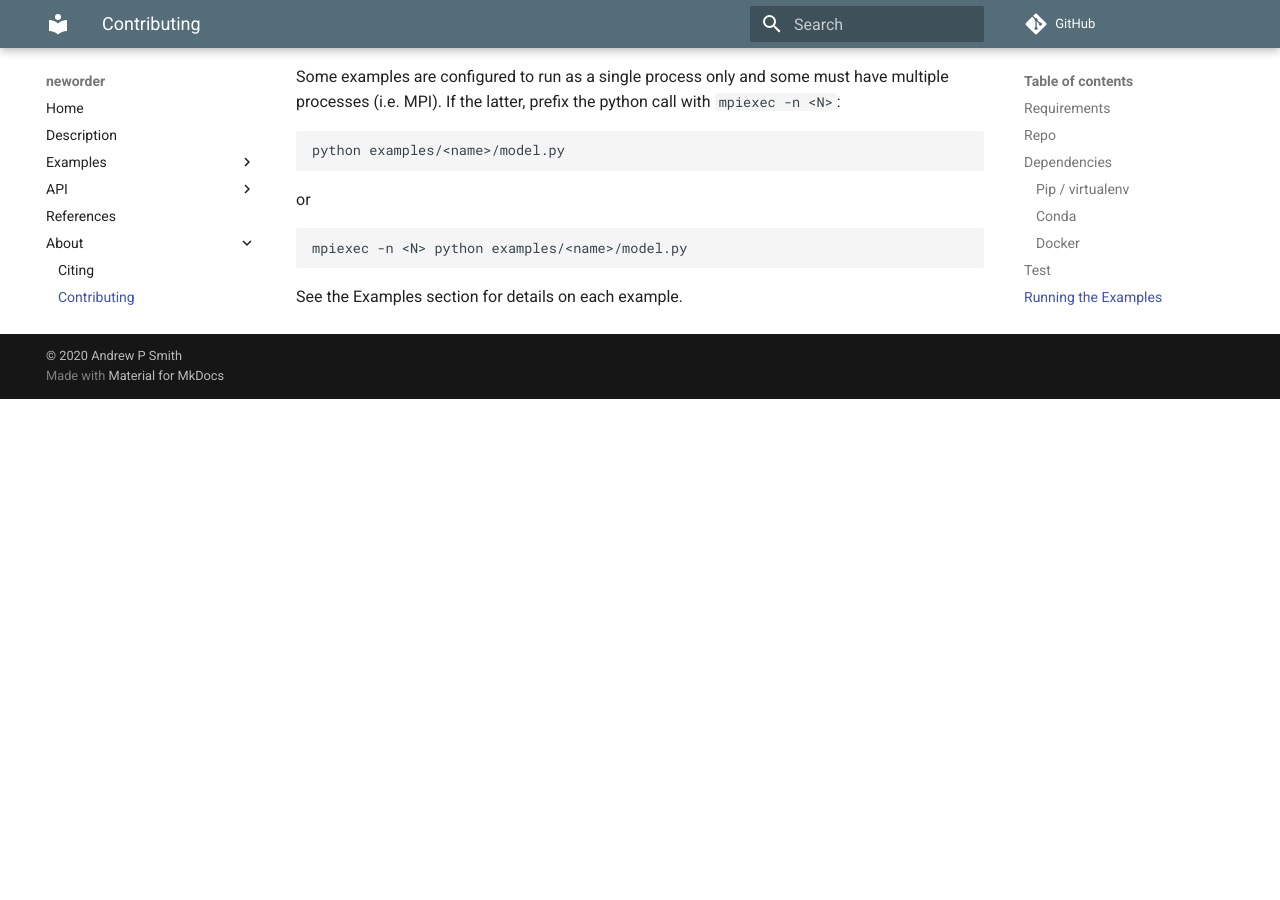
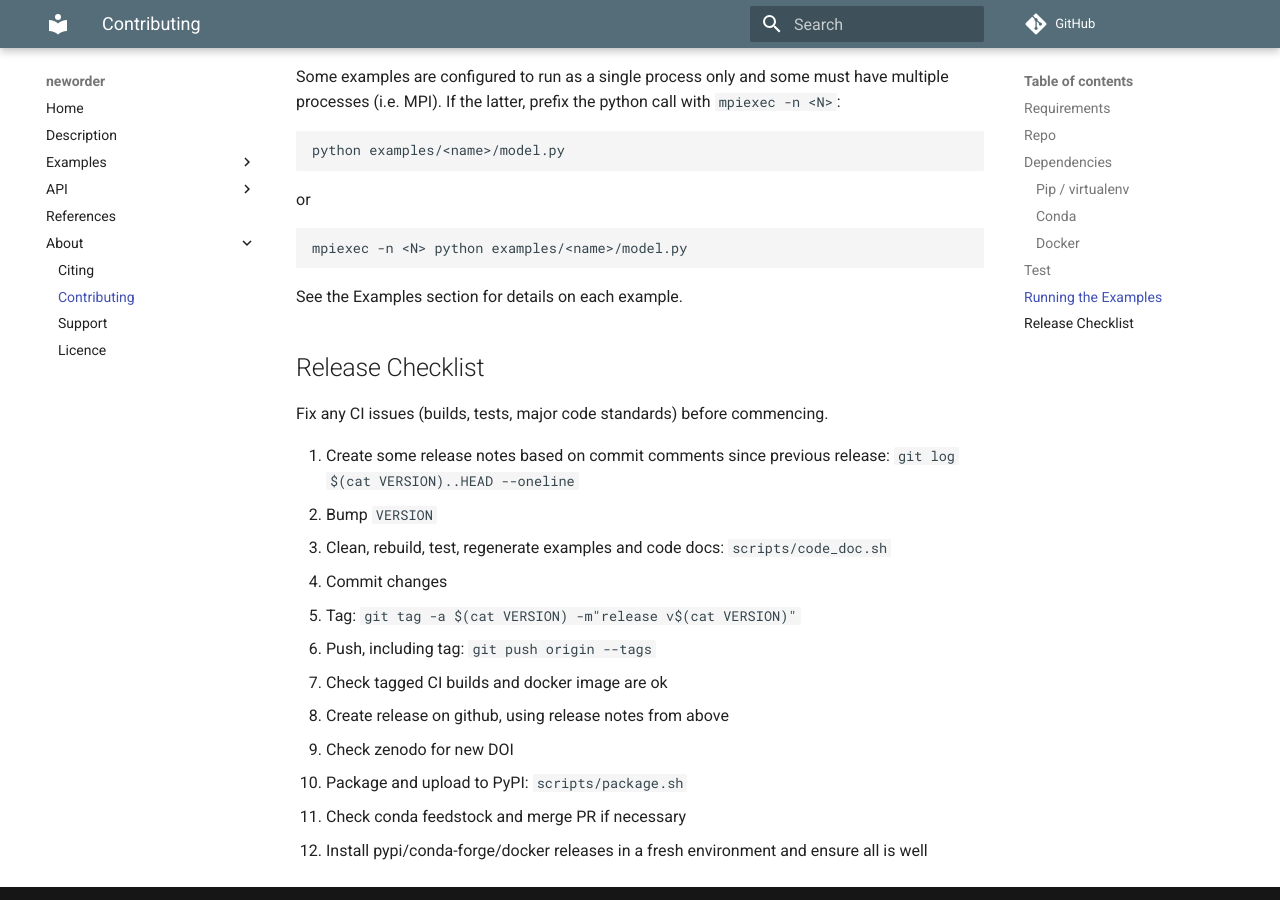
Before and after one commit to virgesmith/neworder, an MkDocs documentation site: the page built from docs/developer.md, in a window 1280 px wide and 900 px high, scrolled down 2717 px. Built offline with MkDocs 1.6.1 and Material for MkDocs 9.7.7, drawn with Linux system fonts in a browser that asks for light colours; comment, search, counter and statistics services are not loaded; before the commit the page ends 3116 px from its top, so only the background shows below that.

Commit message:
misc fixes for 0.0.7 release

````diff
--- a/docs/developer.md
+++ b/docs/developer.md
@@ -134,3 +134,20 @@
 ```
 
 See the Examples section for details on each example.
+
+## Release Checklist
+
+Fix any CI issues (builds, tests, major code standards) before commencing.
+
+1. Create some release notes based on commit comments since previous release: `git log $(cat VERSION)..HEAD --oneline`
+2. Bump `VERSION`
+3. Clean, rebuild, test, regenerate examples and code docs: `scripts/code_doc.sh`
+4. Commit changes
+5. Tag: `git tag -a $(cat VERSION) -m"release v$(cat VERSION)"`
+6. Push, including tag: `git push origin --tags`
+7. Check tagged CI builds and docker image are ok
+8. Create release on github, using release notes from above
+9. Check zenodo for new DOI
+10. Package and upload to PyPI: `scripts/package.sh`
+11. Check conda feedstock and merge PR if necessary
+12. Install pypi/conda-forge/docker releases in a fresh environment and ensure all is well
````
Also changed, not shown: README.md (+1 -0 lines), docs/examples/schelling.md (+1 -1 lines), 4 other files.
